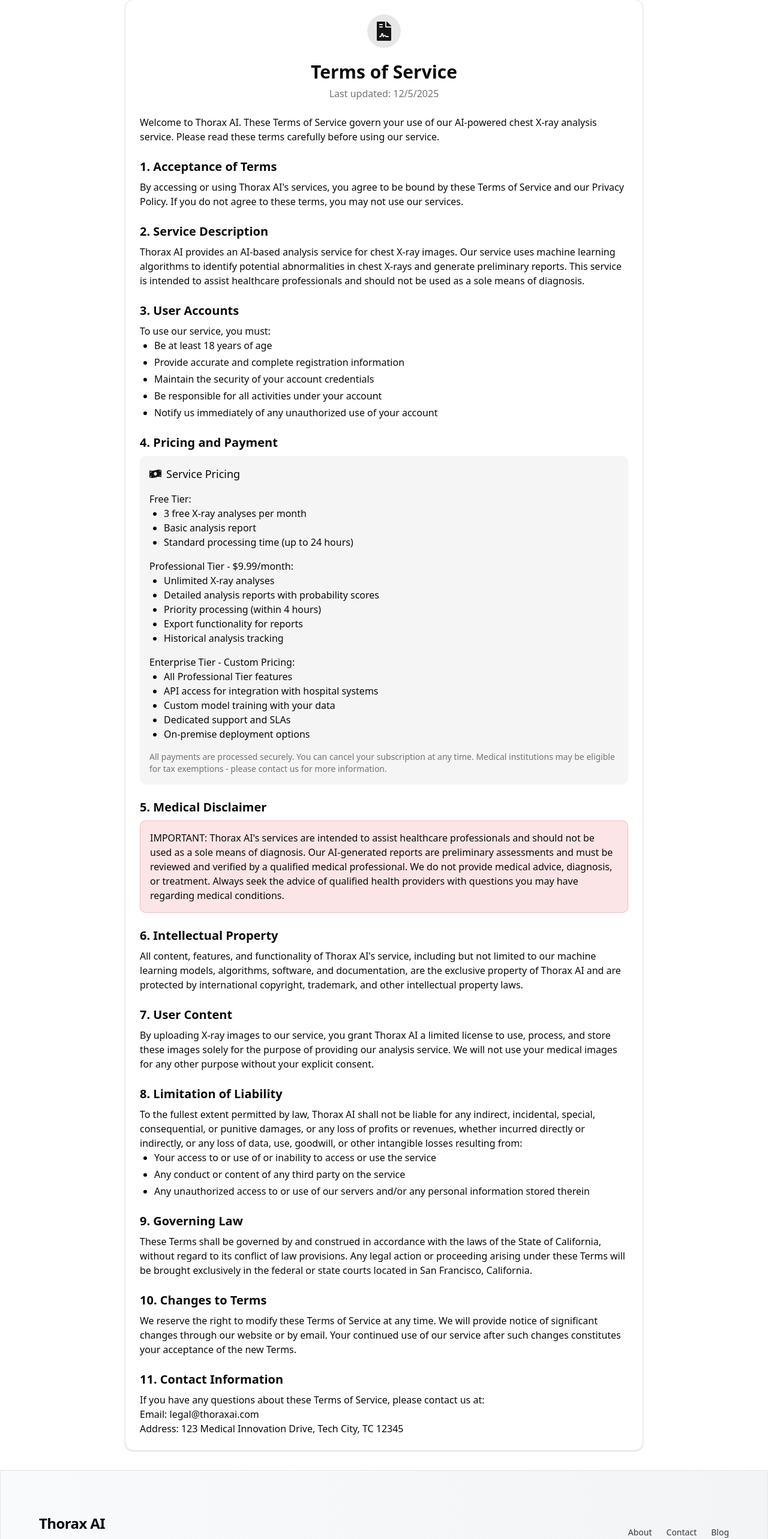
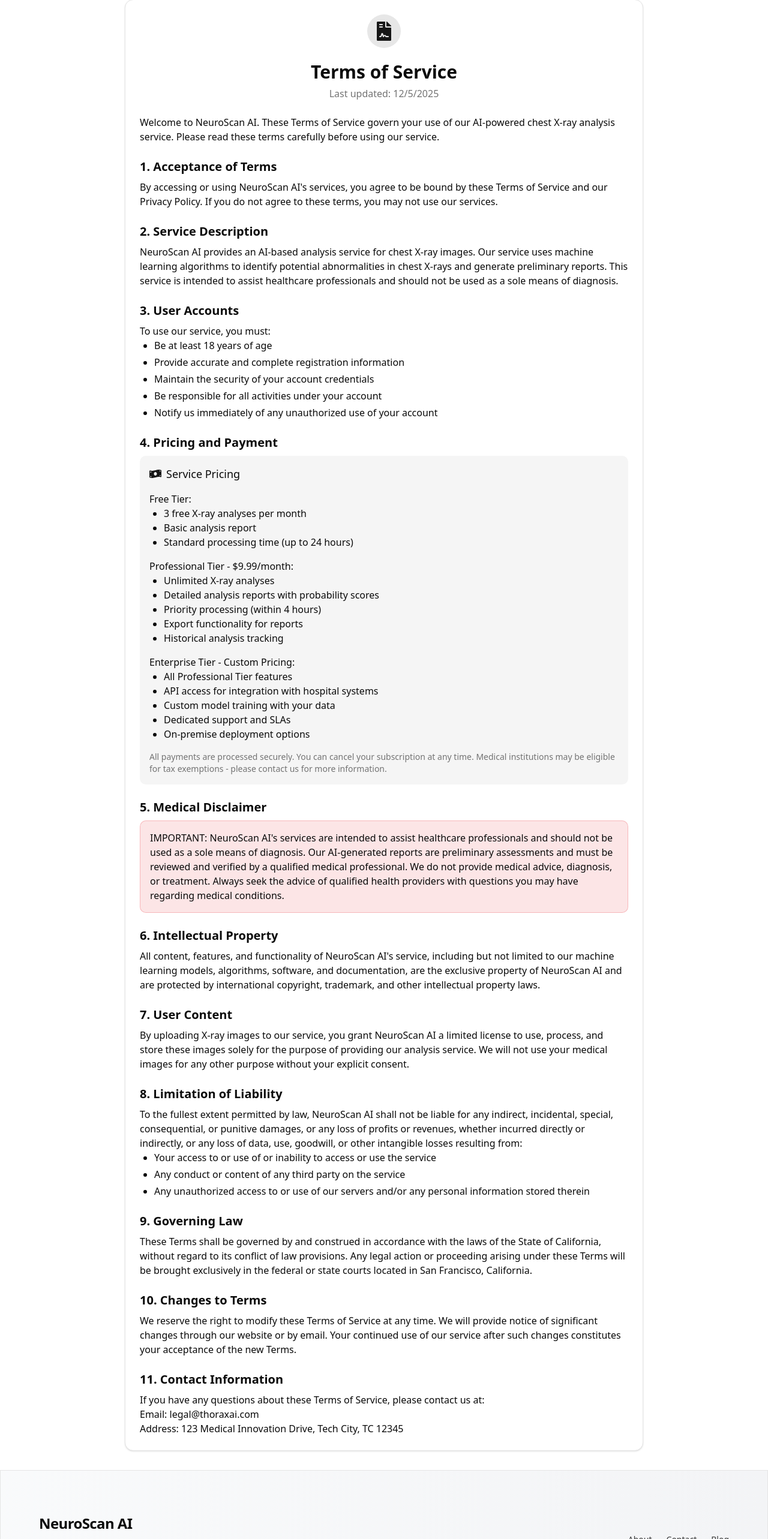
Before and after one commit to kaushal-Prakash/NeuroScan-AI, a Next.js app in the folder frontend/: page /terms in a window 1280 px wide. Shown: the part 158-2724 px from the top of the page at 60% size. Built offline with nearby package versions, Linux system fonts and the light colour scheme; no server answers.

Commit message:
updated footer , terms page and privacy page

```diff
--- a/frontend/src/app/privacy/page.js
+++ b/frontend/src/app/privacy/page.js
@@ -31,7 +31,7 @@
         </CardHeader>
         <CardContent className="space-y-6">
           <p>
-            At Thorax AI, we are committed to protecting your privacy and ensuring the security of your personal
+            At NeuroScan AI, we are committed to protecting your privacy and ensuring the security of your personal
             and medical information. This Privacy Policy explains how we collect, use, disclose, and safeguard
             your information when you use our AI-powered chest X-ray analysis service.
           </p>
--- a/frontend/src/app/terms/page.js
+++ b/frontend/src/app/terms/page.js
@@ -30,14 +30,14 @@
         </CardHeader>
         <CardContent className="space-y-6">
           <p>
-            Welcome to Thorax AI. These Terms of Service govern your use of our AI-powered chest X-ray analysis
+            Welcome to NeuroScan AI. These Terms of Service govern your use of our AI-powered chest X-ray analysis
             service. Please read these terms carefully before using our service.
           </p>
 
           <div>
             <h2 className="text-xl font-semibold mb-2">1. Acceptance of Terms</h2>
             <p>
-              By accessing or using Thorax AI&apos;s services, you agree to be bound by these Terms of Service and
+              By accessing or using NeuroScan AI&apos;s services, you agree to be bound by these Terms of Service and
               our Privacy Policy. If you do not agree to these terms, you may not use our services.
             </p>
           </div>
@@ -45,7 +45,7 @@
           <div>
             <h2 className="text-xl font-semibold mb-2">2. Service Description</h2>
             <p>
-              Thorax AI provides an AI-based analysis service for chest X-ray images. Our service uses machine
+              NeuroScan AI provides an AI-based analysis service for chest X-ray images. Our service uses machine
               learning algorithms to identify potential abnormalities in chest X-rays and generate preliminary
               reports. This service is intended to assist healthcare professionals and should not be used as
               a sole means of diagnosis.
@@ -107,7 +107,7 @@
           <div>
             <h2 className="text-xl font-semibold mb-2">5. Medical Disclaimer</h2>
             <p className="bg-destructive/10 p-4 rounded-lg border border-destructive/20">
-              IMPORTANT: Thorax AI&apos;s services are intended to assist healthcare professionals and should
+              IMPORTANT: NeuroScan AI&apos;s services are intended to assist healthcare professionals and should
               not be used as a sole means of diagnosis. Our AI-generated reports are preliminary assessments
               and must be reviewed and verified by a qualified medical professional. We do not provide medical
               advice, diagnosis, or treatment. Always seek the advice of qualified health providers with
@@ -118,9 +118,9 @@
           <div>
             <h2 className="text-xl font-semibold mb-2">6. Intellectual Property</h2>
             <p>
-              All content, features, and functionality of Thorax AI&apos;s service, including but not limited to
+              All content, features, and functionality of NeuroScan AI&apos;s service, including but not limited to
               our machine learning models, algorithms, software, and documentation, are the exclusive property
-              of Thorax AI and are protected by international copyright, trademark, and other intellectual
+              of NeuroScan AI and are protected by international copyright, trademark, and other intellectual
               property laws.
             </p>
           </div>
@@ -128,7 +128,7 @@
           <div>
             <h2 className="text-xl font-semibold mb-2">7. User Content</h2>
             <p>
-              By uploading X-ray images to our service, you grant Thorax AI a limited license to use, process,
+              By uploading X-ray images to our service, you grant NeuroScan AI a limited license to use, process,
               and store these images solely for the purpose of providing our analysis service. We will not use
               your medical images for any other purpose without your explicit consent.
             </p>
@@ -137,7 +137,7 @@
           <div>
             <h2 className="text-xl font-semibold mb-2">8. Limitation of Liability</h2>
             <p>
-              To the fullest extent permitted by law, Thorax AI shall not be liable for any indirect, incidental,
+              To the fullest extent permitted by law, NeuroScan AI shall not be liable for any indirect, incidental,
               special, consequential, or punitive damages, or any loss of profits or revenues, whether incurred
               directly or indirectly, or any loss of data, use, goodwill, or other intangible losses resulting from:
             </p>
--- a/frontend/src/components/Footer.jsx
+++ b/frontend/src/components/Footer.jsx
@@ -13,9 +13,9 @@
           <div className="flex flex-col md:flex-row justify-between items-center gap-8">
             {/* Branding */}
             <div className="text-center md:text-left">
-              <h2 className="text-2xl font-bold tracking-tight">Thorax AI</h2>
+              <h2 className="text-2xl font-bold tracking-tight">NeuroScan AI</h2>
               <p className="text-sm text-muted-foreground mt-2 leading-relaxed max-w-md">
-                Breathing Life into Intelligence
+                Brain Tumor Detection and Analysis Powered by AI to Aid Medical Professionals.
               </p>
             </div>
 
@@ -47,7 +47,7 @@
 
           {/* Bottom Section */}
           <div className="flex flex-col md:flex-row justify-between items-center text-sm text-muted-foreground gap-4">
-            <p>© {new Date().getFullYear()} Thorax AI. All rights reserved.</p>
+            <p>© {new Date().getFullYear()} NeuroScan AI. All rights reserved.</p>
 
             {/* Social Icons */}
             <div className="flex gap-3">
@@ -58,7 +58,7 @@
                 className="rounded-full hover:bg-primary hover:text-primary-foreground transition-colors border-border bg-background/50"
               >
                 <a
-                  href="https://github.com/kaushal-Prakash/thorax-ai"
+                  href="https://github.com/kaushal-Prakash/NeuroScan-AI"
                   target="_blank"
                   rel="noopener noreferrer"
                   aria-label="GitHub"
```
